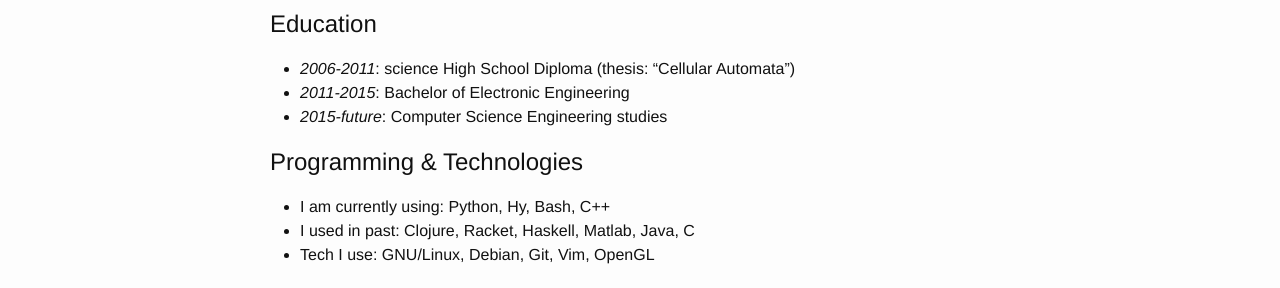
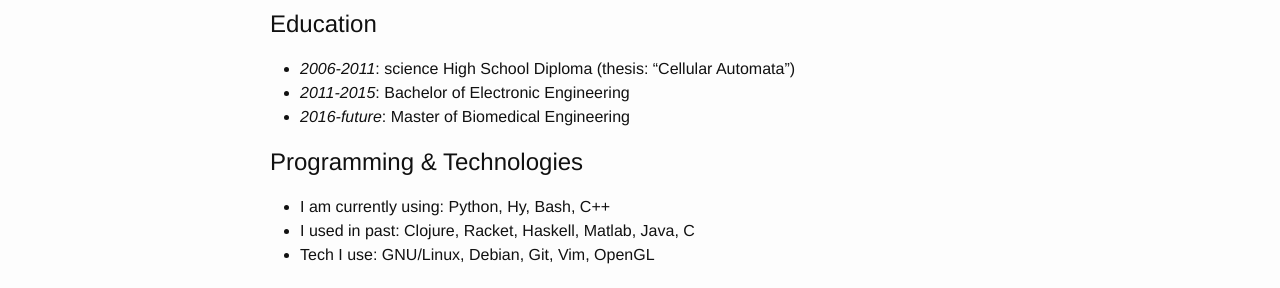
Before and after one commit to edne/edne.github.io, a Jekyll site: the page built from cv.md, in a window 1280 px wide. Shown: the part 469-757 px from the top of the page. Built offline with Jekyll 4.4.1, drawn with Linux system fonts in a browser that asks for light colours.

Commit message:
Biomedical Engineering

```diff
--- a/cv.md
+++ b/cv.md
@@ -25,7 +25,7 @@ Edoardo Negri
 ## Education
 * _2006-2011_: science High School Diploma (thesis: "Cellular Automata")
 * _2011-2015_: Bachelor of Electronic Engineering
-* _2015-future_: Computer Science Engineering studies
+* _2016-future_: Master of Biomedical Engineering
 
 
 ## Programming & Technologies
```
Also changed, not shown: 1 other file.
